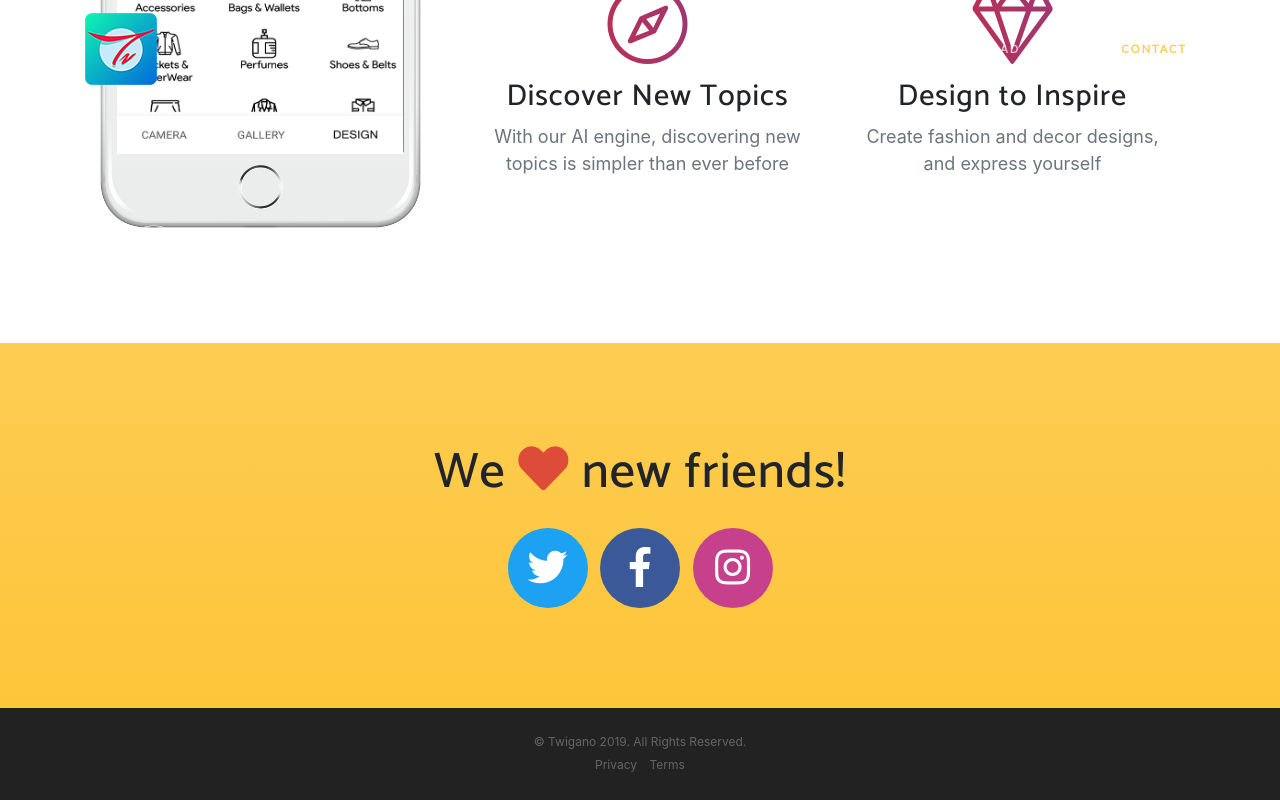
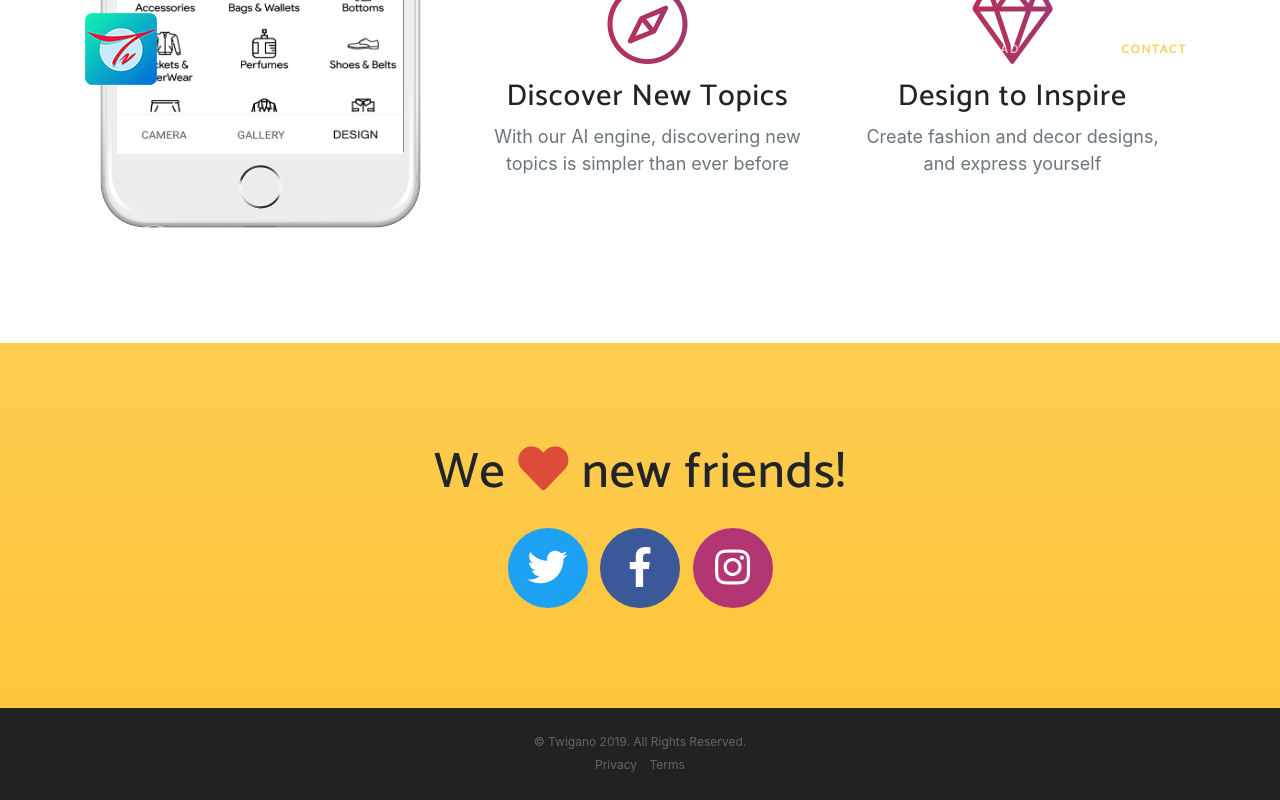
Before and after one commit to kamal135/coursera, a website with bundled scripts: page twigano site/index.html in a window 1280 px wide. In both pictures the pointer is over the item 732 px from the left and 2781 px from the top of the page. Shown: the part 2213-3013 px from the top of the page. Built offline with nearby package versions, Linux system fonts and the light colour scheme; a web font is replaced by a local one.

Commit message:
instagram hover color

```diff
--- a/twigano site/css/styles.css
+++ b/twigano site/css/styles.css
@@ -5,3 +5,6 @@
    background-color: #c7408c;
    border-radius: 50%;
 }
+.social-instagram:hover{
+    background-color: #b33574;
+}
```
